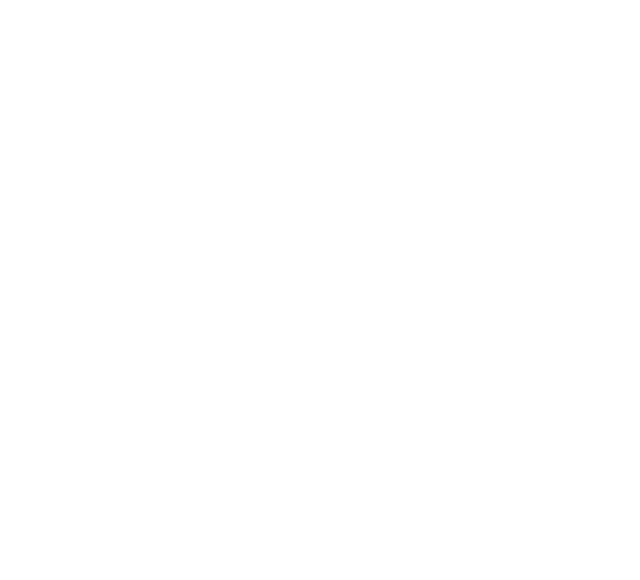
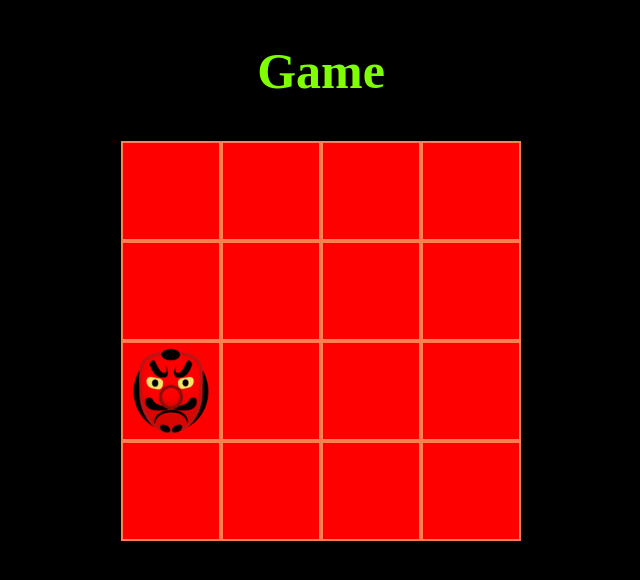
Before and after one commit to KeciLust/EVENT__AHJ-19, a website built with webpack: page src/index.html in a window 1280 px wide. Shown: the whole page, without its empty margins (319-959 px from the left). Built offline with nearby package versions, Linux system fonts and the light colour scheme.

Commit message:
finish game

```diff
--- a/src/css/style.css
+++ b/src/css/style.css
@@ -0,0 +1,28 @@
+body {
+    background-color: black;
+}
+.titleH2 {
+    font-size: 50px;
+    color: chartreuse;
+    text-align: center;
+}
+.field {
+    width: 400px;
+    height: 400px;
+    background-color: burlywood;
+    margin-right: auto;
+    margin-left: auto;
+    display: flex;
+    flex-wrap: wrap;
+}
+.cell {
+    width: 96px;
+    height: 96px;
+    border: coral 2px solid;
+}
+.goblin {
+    background-image: url(../img/goblin.png);
+    background-position: center;
+    background-repeat: no-repeat;
+    background-size: 90px;
+}
--- a/src/index.html
+++ b/src/index.html
@@ -4,9 +4,10 @@
   <meta charset="UTF-8">
   <meta name="viewport" content="width=device-width, initial-scale=1.0">
   <meta http-equiv="X-UA-Compatible" content="ie=edge">
-  <title></title>
+  <title>#3 Домашка</title>
 </head>
 <body>
-
+  <h2 class="titleH2">Game</h2>
+<div class="field"></div>
 </body>
 </html>
--- a/src/js/app.js
+++ b/src/js/app.js
@@ -0,0 +1,7 @@
+import Create from './createField';
+
+const numF = 16;
+const create = new Create(numF);
+create.create();
+create.moves();
+create.listner();
--- /dev/null
+++ b/src/js/createField.js
@@ -0,0 +1,55 @@
+/* eslint-disable no-unused-expressions */
+export default class Create {
+  constructor(numF) {
+    this.numF = numF;
+    this.field = document.querySelector('.field');
+    this.check = 0;
+    this.win = 0;
+    this.lose = 0;
+    this.timer;
+  }
+
+  create() {
+    for (let i = 0; i < this.numF; i += 1) {
+      const cell = document.createElement('div');
+      cell.classList.add('cell');
+      this.field.insertAdjacentElement('beforeend', cell);
+    }
+  }
+
+  moves() {
+    const cell = Array.from(document.querySelectorAll('.cell'));
+    let pos = 0;
+    this.timer = setInterval(() => {
+      const numCell = Math.floor(Math.random() * this.numF);
+      if (numCell !== pos) {
+        cell[numCell].classList.add('goblin');
+        cell[pos].classList.remove('goblin');
+        pos = numCell;
+        this.check += 1;
+      }
+      this.game();
+    }, 1000);
+  }
+
+  listner() {
+    this.field.addEventListener('click', (e) => {
+      if (e.target.classList.contains('goblin')) {
+        this.win += 1;
+        this.check -= 1;
+      } else {
+        this.lose += 1;
+      }
+    });
+  }
+
+  game() {
+    if ((this.lose + this.check) >= 5) {
+      clearInterval(this.timer);
+      this.field.style.background = 'red';
+    } if (this.win >= 5) {
+      clearInterval(this.timer);
+      this.field.style.background = 'green';
+    }
+  }
+}
--- a/webpack.dev.js
+++ b/webpack.dev.js
@@ -12,10 +12,10 @@ module.exports = merge(common, {
   // Spin up a server for quick development
   devServer: {
     historyApiFallback: true,
-    contentBase: path.resolve(__dirname, '/dist'),
+    contentBase: path.resolve(__dirname, './dist'),
     open: true,
     compress: true,
-    port: 8888,
+    port: 9000,
   },
 
   plugins: [
```
Also changed, not shown: src/img/goblin.png (added).
